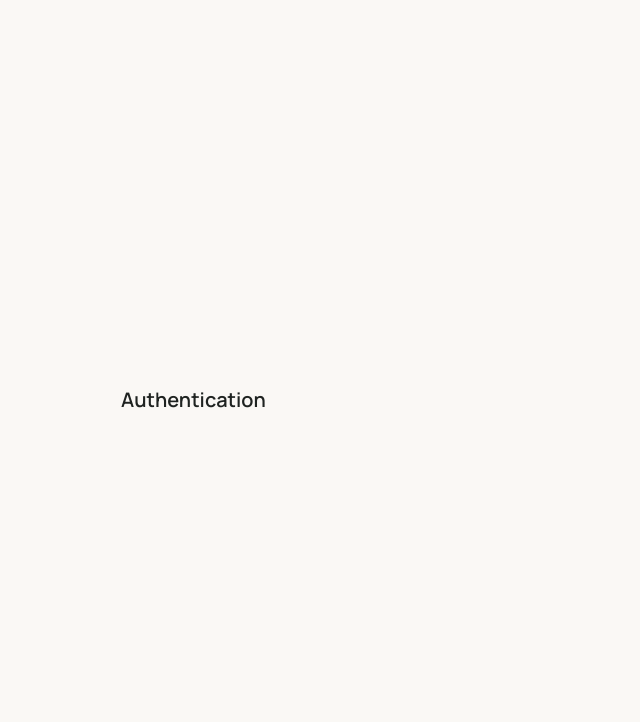
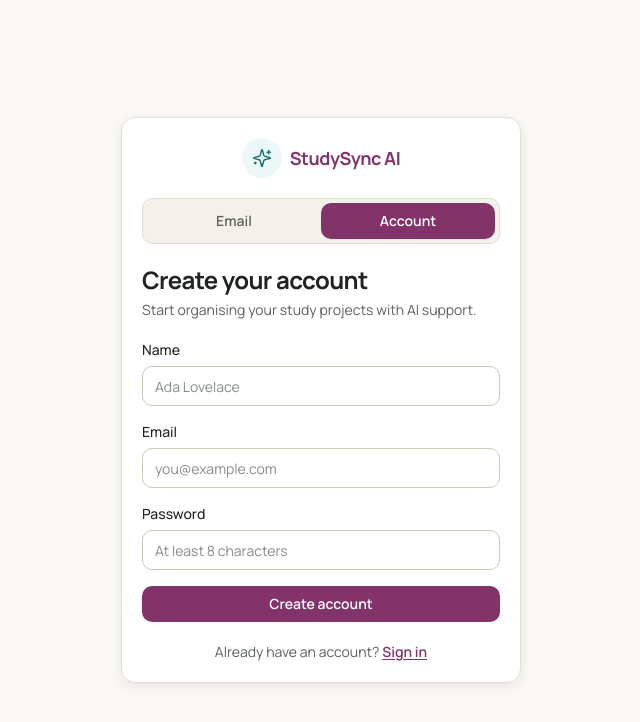
Before and after one commit to Saleamlak23/studysync-ai, a React (Vite) app in the folder apps/web/: page /register in a window 1280 px wide. Shown: the top 722 px of the page, without its empty margins (319-959 px from the left). Built offline with nearby package versions, Linux system fonts and the light colour scheme; no server answers.

Commit message:
feat: complete A03 auth login/register

```diff
--- a/apps/web/src/features/auth/pages/AuthPage.tsx
+++ b/apps/web/src/features/auth/pages/AuthPage.tsx
@@ -1,2 +1,217 @@
-// Owner: Frontend A. Follow AGENTS.md sections 4.2 and 5.1. Requirements: FR-AUTH-01 to FR-AUTH-07.
-export function AuthPage() { return <main className="bg-canvas p-6 text-fg"><h1 className="text-xl font-semibold">Authentication</h1></main>; }
+import { Sparkles } from 'lucide-react';
+import { useMemo, useState, type FormEvent } from 'react';
+import { useLocation, useNavigate } from 'react-router-dom';
+import { loginBody, registerBody } from '@studysync/shared';
+import { api, ApiError } from '@/shared/lib/api.js';
+import { acceptAuthResponse } from '@/shared/lib/session.js';
+import { Button, Card, Input } from '@/shared/ui/index.js';
+
+type AuthMode = 'login' | 'register';
+type FormErrors = Partial<Record<'name' | 'email' | 'password', string>>;
+
+function getFieldError(
+  key: 'name' | 'email' | 'password',
+  message: string,
+  currentMode: AuthMode,
+  values: { name: string; email: string; password: string },
+): string {
+  if (key === 'email') return 'Enter a valid email address.';
+  if (key === 'password') {
+    if (!values.password.trim()) return 'Password is required.';
+    if (currentMode === 'register' && values.password.length < 8) return 'Password must be at least 8 characters.';
+    return message.includes('at least') ? message : 'Password is required.';
+  }
+  return 'Name is required.';
+}
+
+export function AuthPage() {
+  const location = useLocation();
+  const navigate = useNavigate();
+  const currentMode: AuthMode = location.pathname === '/register' ? 'register' : 'login';
+
+  const [values, setValues] = useState({ name: '', email: '', password: '' });
+  const [fieldErrors, setFieldErrors] = useState<FormErrors>({});
+  const [submitError, setSubmitError] = useState<string | null>(null);
+  const [isSubmitting, setIsSubmitting] = useState(false);
+
+  const fromPath = useMemo(() => {
+    const from = (location.state as { from?: { pathname?: string } } | null)?.from;
+    return from?.pathname && from.pathname.startsWith('/join/') ? from.pathname : null;
+  }, [location.state]);
+
+  const validate = () => {
+    const schema = currentMode === 'register' ? registerBody : loginBody;
+    const parsed = schema.safeParse(
+      currentMode === 'register'
+        ? {
+            name: values.name,
+            email: values.email,
+            password: values.password,
+          }
+        : {
+            email: values.email,
+            password: values.password,
+          },
+    );
+
+    if (parsed.success) {
+      setFieldErrors({});
+      return parsed.data;
+    }
+
+    const nextErrors: FormErrors = {};
+    for (const issue of parsed.error.issues) {
+      const key = issue.path[0];
+      if (key === 'name' || key === 'email' || key === 'password') {
+        nextErrors[key] ??= getFieldError(key, issue.message, currentMode, values);
+      }
+    }
+
+    setFieldErrors(nextErrors);
+    return null;
+  };
+
+  const handleSubmit = async (event: FormEvent<HTMLFormElement>) => {
+    event.preventDefault();
+    setSubmitError(null);
+
+    const parsed = validate();
+    if (!parsed) return;
+
+    try {
+      setIsSubmitting(true);
+      const response = await api<{ user: { id: string; name: string; email: string; avatarUrl: string | null; bio: string | null; systemRole: 'USER' | 'ADMIN' }; accessToken: string }>(
+        currentMode === 'register' ? '/auth/register' : '/auth/login',
+        {
+          method: 'POST',
+          body: parsed,
+        },
+      );
+
+      acceptAuthResponse(response);
+      navigate(fromPath ?? '/');
+    } catch (error) {
+      setSubmitError(error instanceof ApiError ? error.message : 'Something went wrong. Try again.');
+    } finally {
+      setIsSubmitting(false);
+    }
+  };
+
+  const setFieldValue = (field: 'name' | 'email' | 'password', value: string) => {
+    setValues((previous) => ({ ...previous, [field]: value }));
+    setFieldErrors((previous) => ({ ...previous, [field]: undefined }));
+    setSubmitError(null);
+  };
+
+  const title = currentMode === 'login' ? 'Welcome back' : 'Create your account';
+  const subtitle =
+    currentMode === 'login'
+      ? 'Sign in to continue your workspace.'
+      : 'Start organising your study projects with AI support.';
+
+  return (
+    <main className="bg-canvas p-4 text-fg md:p-6">
+      <Card className="mx-auto w-full max-w-md border border-line bg-surface p-5 shadow-md">
+        <div className="mb-5 flex items-center justify-center gap-2 text-primary">
+          <div className="flex size-10 items-center justify-center rounded-full bg-ai-soft text-ai">
+            <Sparkles className="size-5" strokeWidth={1.75} />
+          </div>
+          <div className="text-left">
+            <p className="text-lg font-bold tracking-tight">StudySync AI</p>
+          </div>
+        </div>
+
+        <div className="mb-5 grid grid-cols-2 rounded-md border border-line bg-surface-muted p-1">
+          <button
+            type="button"
+            onClick={() => navigate('/login')}
+            aria-label="Select email sign in form"
+            className={[
+              'rounded-md px-3 py-2 text-sm font-semibold transition-colors',
+              currentMode === 'login' ? 'bg-primary text-white shadow-sm' : 'text-fg-muted',
+            ].join(' ')}
+          >
+            Email
+          </button>
+          <button
+            type="button"
+            onClick={() => navigate('/register')}
+            aria-label="Select account creation form"
+            className={[
+              'rounded-md px-3 py-2 text-sm font-semibold transition-colors',
+              currentMode === 'register' ? 'bg-primary text-white shadow-sm' : 'text-fg-muted',
+            ].join(' ')}
+          >
+            Account
+          </button>
+        </div>
+
+        <div className="mb-5">
+          <h1 className="text-2xl font-bold tracking-tight text-fg">{title}</h1>
+          <p className="mt-1 text-sm text-fg-muted">{subtitle}</p>
+        </div>
+
+        <form className="space-y-4" onSubmit={handleSubmit} noValidate>
+          {currentMode === 'register' && (
+            <Input
+              id="name"
+              label="Name"
+              name="name"
+              type="text"
+              autoComplete="name"
+              value={values.name}
+              onChange={(event) => setFieldValue('name', event.target.value)}
+              error={fieldErrors.name}
+              placeholder="Ada Lovelace"
+            />
+          )}
+
+          <Input
+            id="email"
+            label="Email"
+            name="email"
+            type="email"
+            autoComplete="email"
+            value={values.email}
+            onChange={(event) => setFieldValue('email', event.target.value)}
+            error={fieldErrors.email}
+            placeholder="you@example.com"
+          />
+
+          <Input
+            id="password"
+            label="Password"
+            name="password"
+            type="password"
+            autoComplete={currentMode === 'login' ? 'current-password' : 'new-password'}
+            value={values.password}
+            onChange={(event) => setFieldValue('password', event.target.value)}
+            error={fieldErrors.password}
+            placeholder={currentMode === 'login' ? '••••••••' : 'At least 8 characters'}
+          />
+
+          {submitError && (
+            <p role="alert" className="rounded-md border border-danger/30 bg-danger-bg px-3 py-2 text-sm text-danger">
+              {submitError}
+            </p>
+          )}
+
+          <Button type="submit" variant="primary" className="w-full" loading={isSubmitting}>
+            {currentMode === 'login' ? 'Sign in' : 'Create account'}
+          </Button>
+        </form>
+
+        <p className="mt-5 text-center text-sm text-fg-muted">
+          {currentMode === 'login' ? 'New here? ' : 'Already have an account? '}
+          <button
+            type="button"
+            className="font-semibold text-primary underline decoration-from-font underline-offset-2"
+            onClick={() => navigate(currentMode === 'login' ? '/register' : '/login')}
+          >
+            {currentMode === 'login' ? 'Create an account' : 'Sign in'}
+          </button>
+        </p>
+      </Card>
+    </main>
+  );
+}
```
Also changed, not shown: 2 other files (tests, documents, lock files or other folders).
